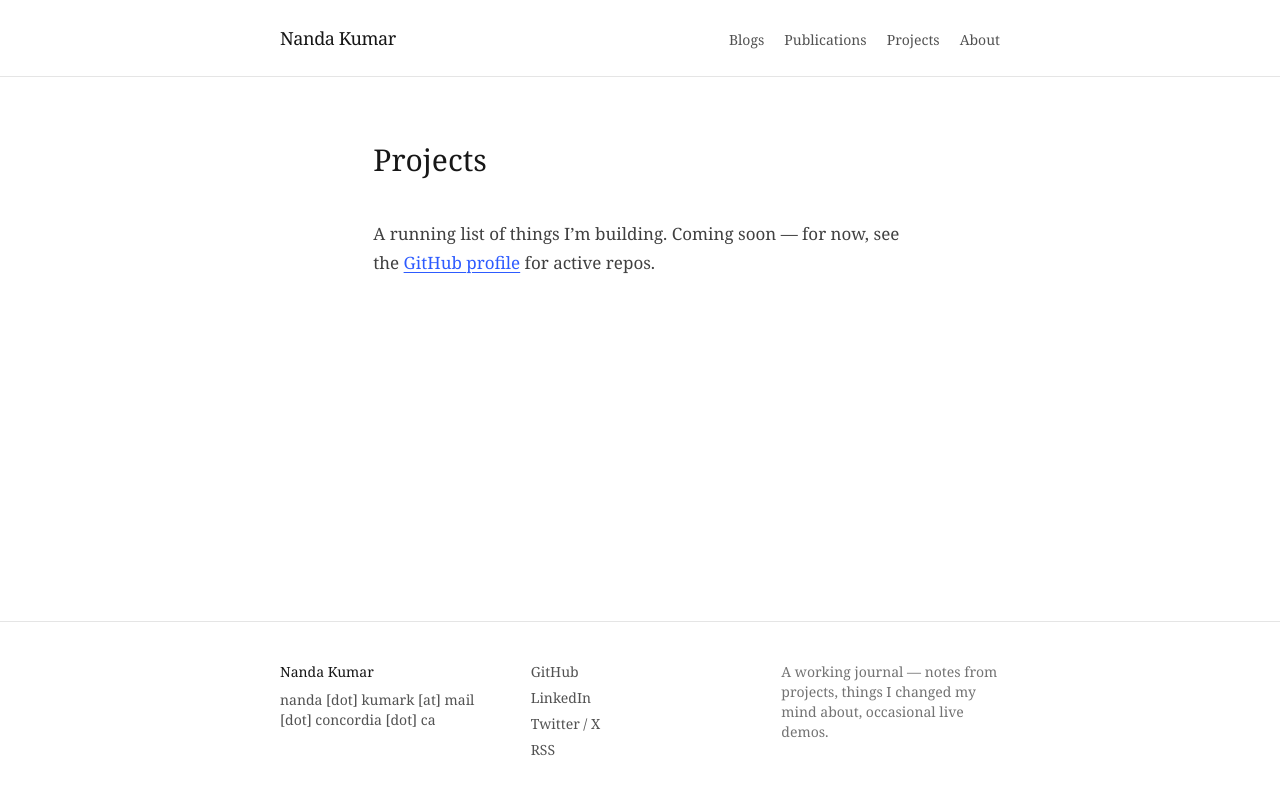
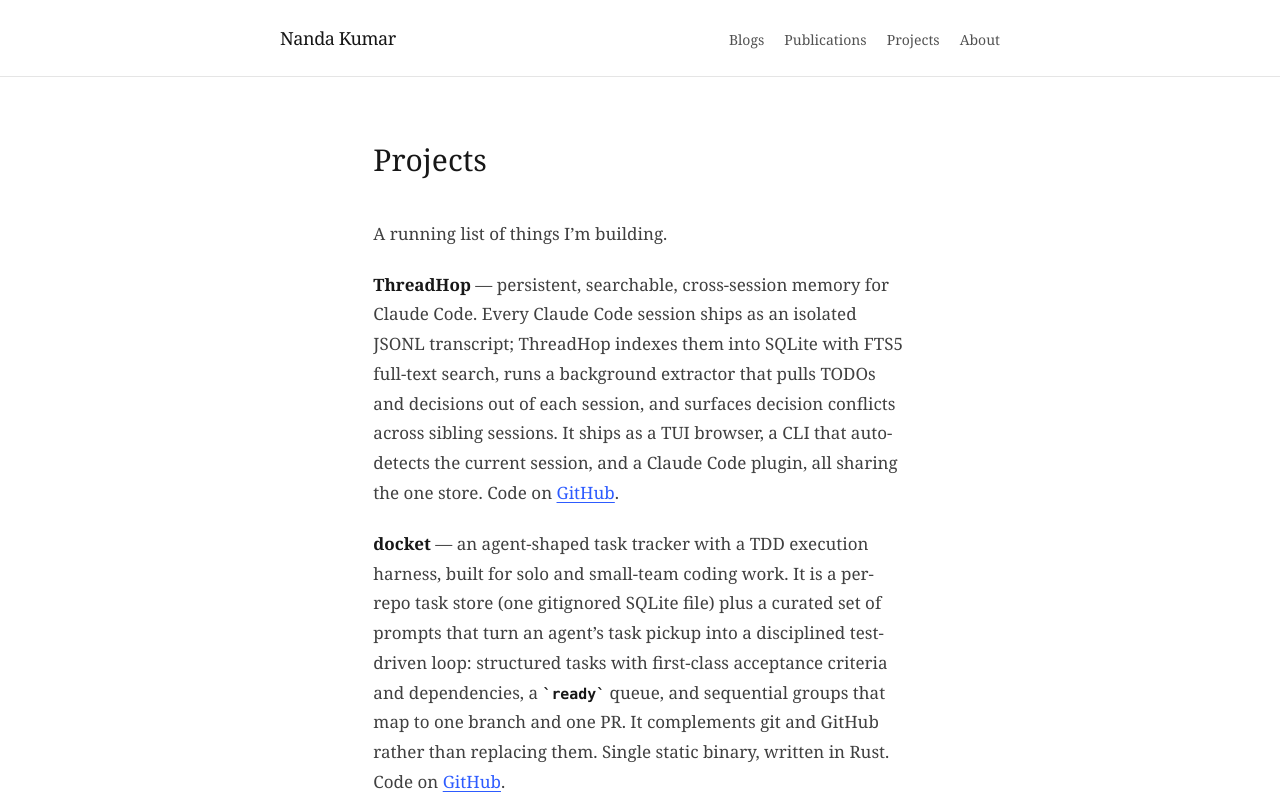
Before and after one commit to parzival1l/parzival1l.github.io, a Next.js app: page /projects in a window 1280 px wide. Shown: the top 800 px of the page. Built offline with nearby package versions, Linux system fonts and the light colour scheme.

Commit message:
Add ThreadHop and docket to projects page

```diff
--- a/app/projects/page.tsx
+++ b/app/projects/page.tsx
@@ -7,11 +7,29 @@
 export default function ProjectsPage() {
   return (
     <PageLayout title="Projects">
+      <p>A running list of things I&rsquo;m building.</p>
       <p>
-        A running list of things I&rsquo;m building. Coming soon &mdash; for
-        now, see the{' '}
-        <a href="https://github.com/parzival1l">GitHub profile</a> for active
-        repos.
+        <strong>ThreadHop</strong> &mdash; persistent, searchable,
+        cross-session memory for Claude Code. Every Claude Code session ships
+        as an isolated JSONL transcript; ThreadHop indexes them into SQLite
+        with FTS5 full-text search, runs a background extractor that pulls
+        TODOs and decisions out of each session, and surfaces decision
+        conflicts across sibling sessions. It ships as a TUI browser, a CLI
+        that auto-detects the current session, and a Claude Code plugin, all
+        sharing the one store. Code on{' '}
+        <a href="https://github.com/parzival1l/threadhop">GitHub</a>.
+      </p>
+      <p>
+        <strong>docket</strong> &mdash; an agent-shaped task tracker with a
+        TDD execution harness, built for solo and small-team coding work. It
+        is a per-repo task store (one gitignored SQLite file) plus a curated
+        set of prompts that turn an agent&rsquo;s task pickup into a
+        disciplined test-driven loop: structured tasks with first-class
+        acceptance criteria and dependencies, a <code>ready</code> queue, and
+        sequential groups that map to one branch and one PR. It complements
+        git and GitHub rather than replacing them. Single static binary,
+        written in Rust. Code on{' '}
+        <a href="https://github.com/parzival1l/docket">GitHub</a>.
       </p>
     </PageLayout>
   )
```
